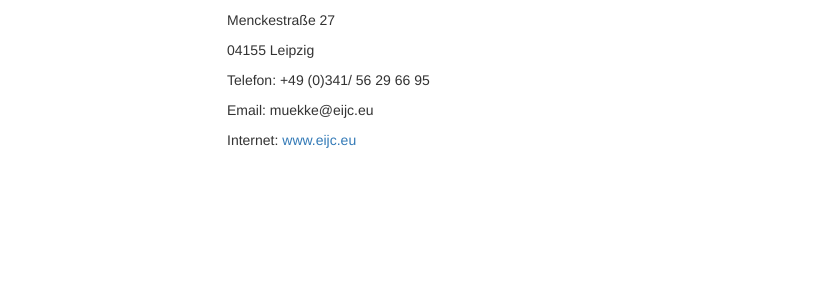
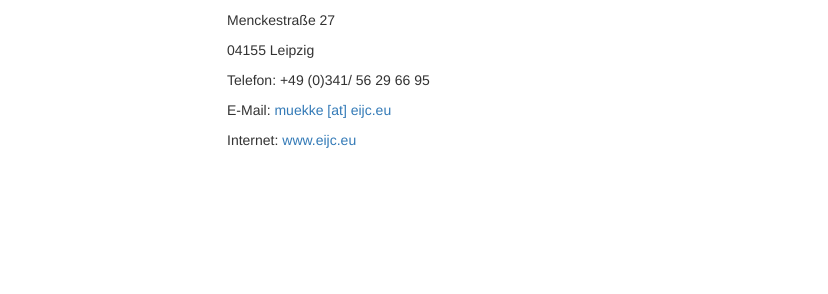
Before and after one commit to susedev/test, a Jekyll site: the page built from presse.html, in a window 1280 px wide. Shown: the part 1693-1987 px from the top of the page, without its empty margins (38-866 px from the left). Built offline with Jekyll 4.4.1, drawn with Linux system fonts in a browser that asks for light colours; nearby versions of some CDN libraries.

Commit message:
Update presse.html

```diff
--- a/presse.html
+++ b/presse.html
@@ -73,7 +73,7 @@ title: Presse
 
 <p>Telefon: +49 (0)341/ 56 29 66 95</p>
 
-<p>Email: muekke@eijc.eu</p>
+<p>E-Mail: <a href="mailto:muekke@eijc.eu?subject=Anfrage%20Tagung%20KommunikationsFluten">muekke [at] eijc.eu</a></p>
 
 <p>Internet: <a href="http://www.eijc.eu/de/">www.eijc.eu</a></p>
 
```
